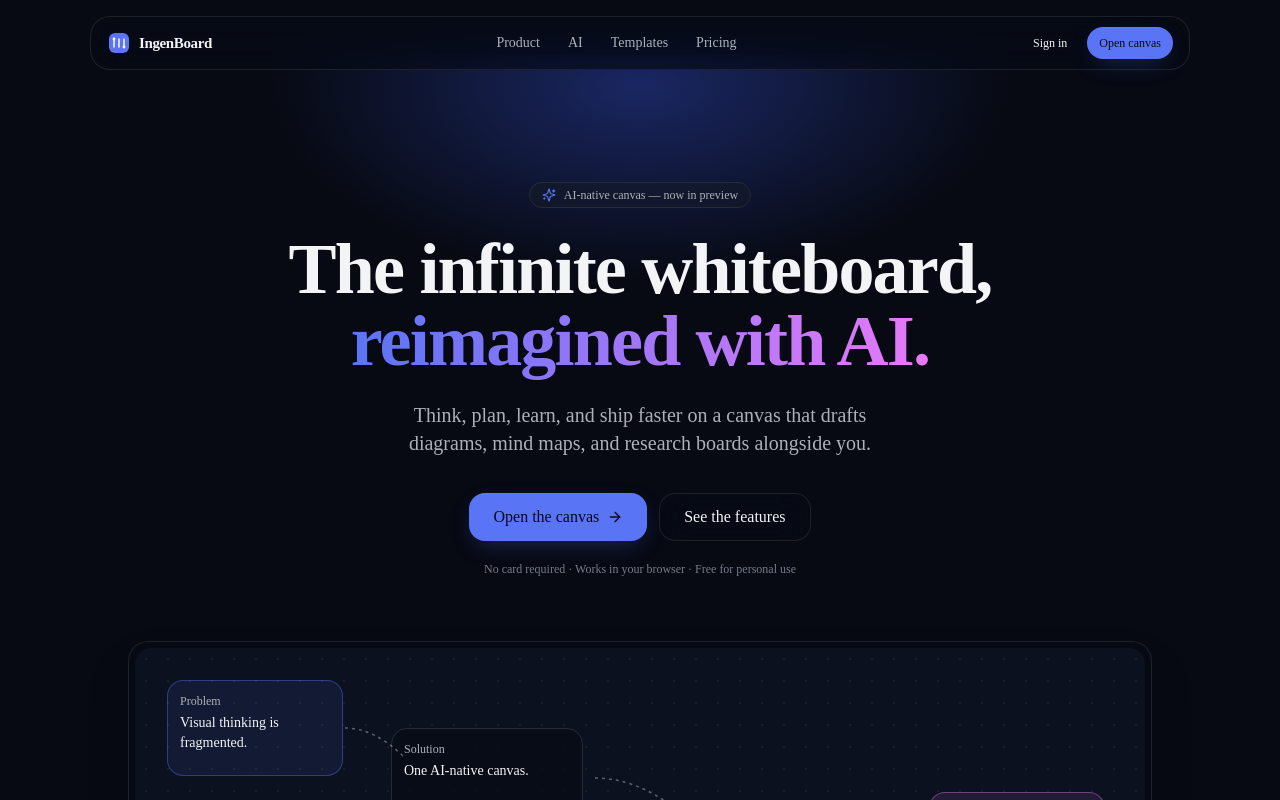
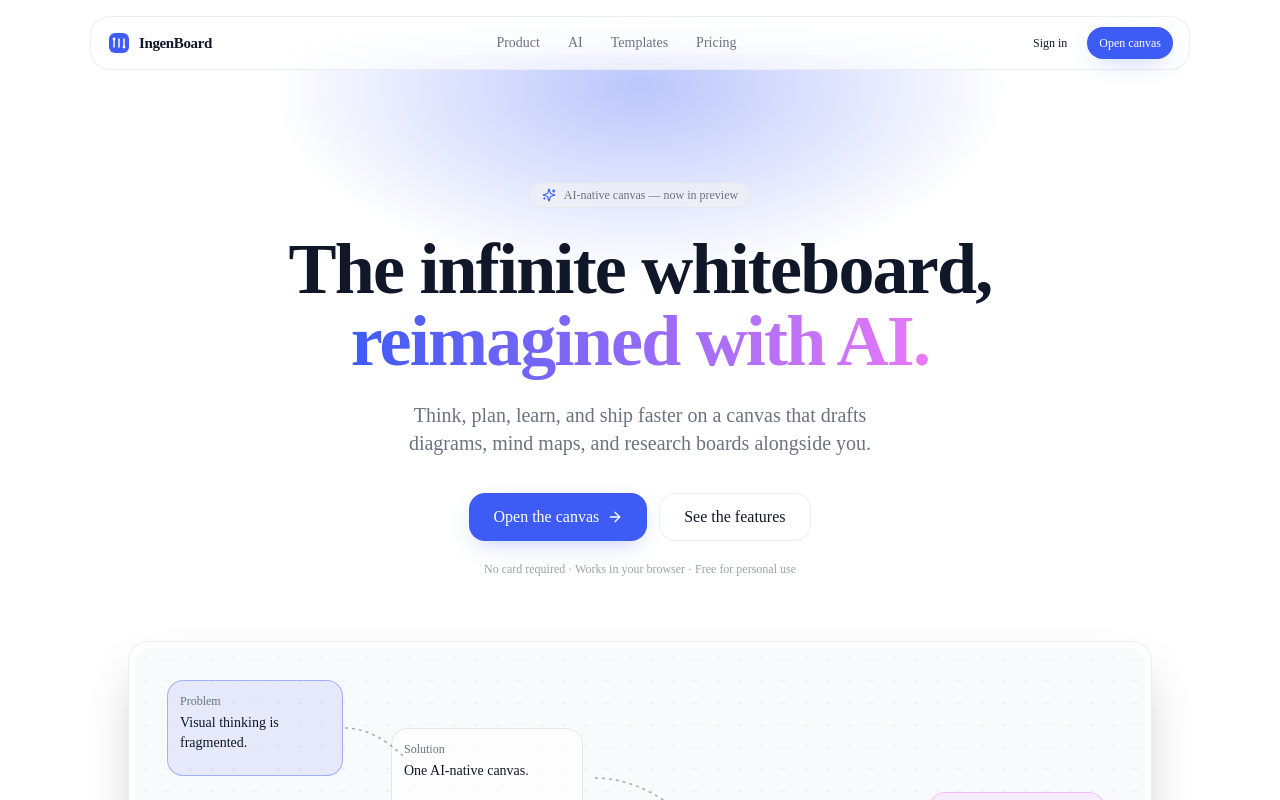
Before and after one commit to PRABHMANNAT/iNFINITE-white-BOARD, a Next.js app: page / in a window 1280 px wide. Shown: the top 800 px of the page. Built offline with nearby package versions, Linux system fonts and the light colour scheme.

Commit message:
feat(theme): add next-themes ThemeProvider (system default, class strategy)

```diff
--- a/src/app/layout.tsx
+++ b/src/app/layout.tsx
@@ -1,4 +1,5 @@
 import type { Metadata, Viewport } from 'next';
+import { ThemeProvider } from '@/components/theme/theme-provider';
 import './globals.css';
 
 export const metadata: Metadata = {
@@ -19,8 +20,10 @@
 
 export default function RootLayout({ children }: { children: React.ReactNode }) {
   return (
-    <html lang="en" className="dark" suppressHydrationWarning>
-      <body>{children}</body>
+    <html lang="en" suppressHydrationWarning>
+      <body>
+        <ThemeProvider>{children}</ThemeProvider>
+      </body>
     </html>
   );
 }
--- /dev/null
+++ b/src/components/theme/theme-provider.tsx
@@ -0,0 +1,19 @@
+'use client';
+
+import * as React from 'react';
+import { ThemeProvider as NextThemesProvider } from 'next-themes';
+import type { ThemeProviderProps } from 'next-themes';
+
+export function ThemeProvider({ children, ...props }: ThemeProviderProps) {
+  return (
+    <NextThemesProvider
+      attribute="class"
+      defaultTheme="system"
+      enableSystem
+      disableTransitionOnChange
+      {...props}
+    >
+      {children}
+    </NextThemesProvider>
+  );
+}
```
